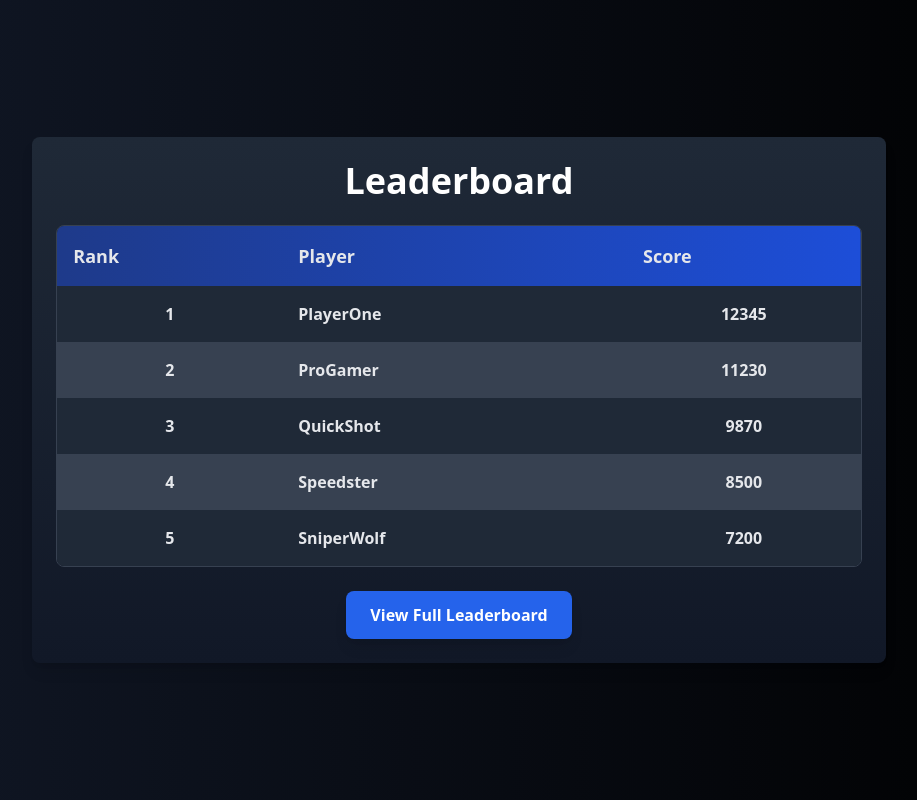
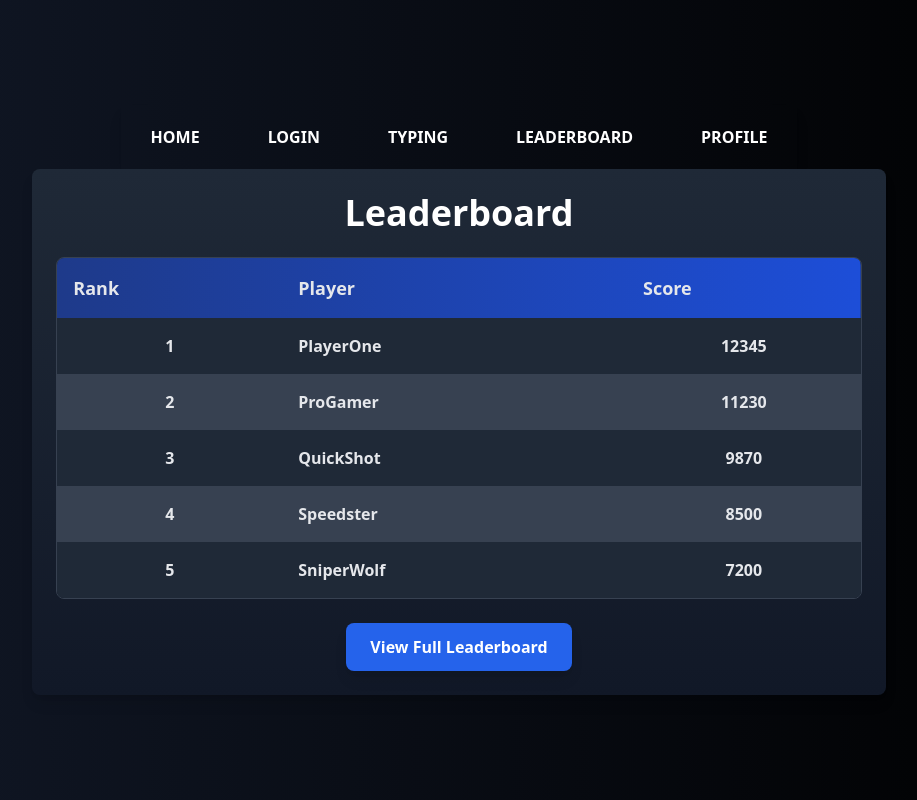
Before and after one commit to Shubham043/Type_Arcade, a Next.js app: page /LeaderBoard in a window 1280 px wide. Shown: the whole page, without its empty margins (181-1098 px from the left). Built offline with nearby package versions, Linux system fonts and the light colour scheme.

Commit message:
navbar fixed

```diff
--- a/src/app/LeaderBoard/page.js
+++ b/src/app/LeaderBoard/page.js
@@ -1,3 +1,5 @@
+import Navbar from "../Navbar/page";
+
 export default function LeaderBoard() {
     const players = [
       { rank: 1, name: "PlayerOne", score: 12345 },
@@ -8,7 +10,8 @@ export default function LeaderBoard() {
     ];
 
     return (
-      <div className="w-full h-screen bg-gradient-to-r from-gray-900 to-black flex items-center justify-center">
+      <div className="w-full h-screen bg-gradient-to-r from-gray-900 to-black flex flex-col items-center justify-center">
+                    <div>  <Navbar/> </div>
         <div className="w-11/12 lg:w-2/3 bg-gradient-to-b from-gray-800 to-gray-900 p-6 rounded-lg shadow-lg">
           <h1 className="text-4xl font-bold text-white text-center mb-6">Leaderboard</h1>
           <div className="overflow-hidden border border-gray-700 rounded-lg">
--- a/src/app/Navbar/page.js
+++ b/src/app/Navbar/page.js
@@ -1,14 +1,25 @@
-export default function navbar(){
-    return(
-        <div className="bg-transparent">
-            <ul className="bg-transparent p-2 flex flex-row gap-4 justify-end items-center cursor-pointer">
-                <li className="text-white text-center border rounded-md p-2">
-                <Link href="/"> Home </Link></li>
-                <li className="text-white text-center border rounded-md p-2"><Link href="/Login"> Login </Link></li>
-                <li className="text-white text-center border rounded-md p-2"><Link href="/Typing"> Typing</Link></li>
-                <li className="text-white text-center border rounded-md p-2"><Link href="/LeaderBoard"> LeaderBoard </Link></li>
-                <li className="text-white text-center border rounded-md p-2"><Link href="/Login"> Login </Link></li>
-            </ul>
-        </div>
-    )
+import Link from 'next/link'; // or { Link } from 'react-router-dom'
+
+export default function Navbar() {
+  return (
+    <div className="bg-transparent shadow-lg">
+      <ul className="p-2 flex flex-row gap-6 justify-end items-center">
+        <li className="gaming-link">
+          <Link href="/">Home</Link>
+        </li>
+        <li className="gaming-link">
+          <Link href="/Login">Login</Link>
+        </li>
+        <li className="gaming-link">
+          <Link href="/Typing">Typing</Link>
+        </li>
+        <li className="gaming-link">
+          <Link href="/LeaderBoard">LeaderBoard</Link>
+        </li>
+        <li className="gaming-link">
+          <Link href="/Profile">Profile</Link>
+        </li>
+      </ul>
+    </div>
+  );
 }
--- a/src/app/Profile/page.js
+++ b/src/app/Profile/page.js
@@ -1,8 +1,10 @@
+import Navbar from "../Navbar/page";
+
 export default function Profile() {
   const user = {
-      name: "Shubham Sharma",
-      email: "shubham@example.com",
-      profilePic: "/profile-pic.png", // Replace with your image path
+    name: "Sahil Khan",
+    email: "Sahil@example.com",
+    profilePic: "/logo.webp", // Replace with your image path
     highestWpm: 145,
     averageWpm: 120,
     testHistory: [
@@ -14,8 +16,14 @@ export default function Profile() {
   };
 
   return (
-      <div className="w-full h-screen bg-gradient-to-r from-gray-900 to-black flex items-center justify-center">
-        <div className="w-11/12 lg:w-2/3 bg-gradient-to-b from-gray-800 to-gray-900 p-6 rounded-lg shadow-lg">
+    <div className="p-2 overflow-hidden w-full h-screen bg-gradient-to-r from-blue-800 to-black flex flex-col items-center justify-center">
+      {/* Navbar */}
+      <div className="absolute top-0 w-full">
+        <Navbar />
+      </div>
+
+      {/* Profile Section */}
+      <div className="w-11/12 h-3/4 lg:w-2/3 bg-gradient-to-b from-gray-800 to-gray-900 p-6 rounded-lg shadow-lg overflow-y-auto max-h-[90vh]">
         {/* Profile Header */}
         <div className="flex items-center gap-6 mb-8">
           <img
@@ -42,7 +50,7 @@ export default function Profile() {
         </div>
 
         {/* Test History Table */}
-          <div className="overflow-hidden border border-gray-700 rounded-lg">
+        <div className="overflow-x-auto border border-gray-700 rounded-lg">
           <table className="w-full text-left text-gray-200">
             <thead className="bg-gradient-to-r from-blue-900 to-blue-700">
               <tr>
--- a/src/app/Typing/page.js
+++ b/src/app/Typing/page.js
@@ -38,7 +38,7 @@ export default function TypingTest() {
           />
           <button
             onClick={handleStartTest}
-            className="relative px-6 py-3 text-white font-bold
+            className="relative px-6 py-3 text-white font-bold border rounded-lg
               hover:before:opacity-100 hover:before:blur-none hover:scale-105"
           >
             Start Test
@@ -49,7 +49,7 @@ export default function TypingTest() {
 
           <button
             onClick={handleEndTest}
-            className="relative px-6 py-3 text-white font-bold
+            className="relative px-6 py-3 text-white font-bold border rounded-lg
               hover:before:opacity-100 hover:before:blur-none hover:scale-105"
           >
             End Test
--- a/src/app/globals.css
+++ b/src/app/globals.css
@@ -31,6 +31,13 @@
   }
 }
 
+.scrollbar-hide {
+  -ms-overflow-style: none; /* IE and Edge */
+  scrollbar-width: none; /* Firefox */
+}
+.scrollbar-hide::-webkit-scrollbar {
+  display: none; /* Chrome, Safari, Edge */
+}
 
 
 /* Utility Class for Typing-Erasing Loop */
@@ -46,6 +53,56 @@
   animation-iteration-count: infinite;
   line-height: 1.4;
 }
+
+.gaming-link {
+  position: relative;
+  color: #fff;
+  font-weight: bold;
+  text-transform: uppercase;
+  font-size: 1rem;
+  transition: all 0.3s ease;
+}
+
+.gaming-link a {
+  display: inline-block;
+  padding: 10px 20px;
+  border: 2px solid transparent;
+  border-radius: 10px;
+  transition: background-color 0.3s ease, border-color 0.3s ease, color 0.3s ease;
+}
+
+.gaming-link a:hover {
+  background: linear-gradient(45deg, #ff416c, #ff4b2b);
+  border-color: #ff4b2b;
+  box-shadow: 0px 0px 15px 2px #ff416c, 0px 0px 5px 2px #ff4b2b;
+  color: #fff;
+}
+
+.gaming-link:before,
+.gaming-link:after {
+  content: '';
+  position: absolute;
+  height: 2px;
+  width: 0%;
+  background: #ff4b2b;
+  transition: 0.3s ease;
+}
+
+.gaming-link:before {
+  top: 0;
+  left: 0;
+}
+
+.gaming-link:after {
+  bottom: 0;
+  right: 0;
+}
+
+.gaming-link:hover:before,
+.gaming-link:hover:after {
+  width: 100%;
+}
+
 
 
 @keyframes bounce {
```
Lines whose indentation alone changed are shown as unchanged.
